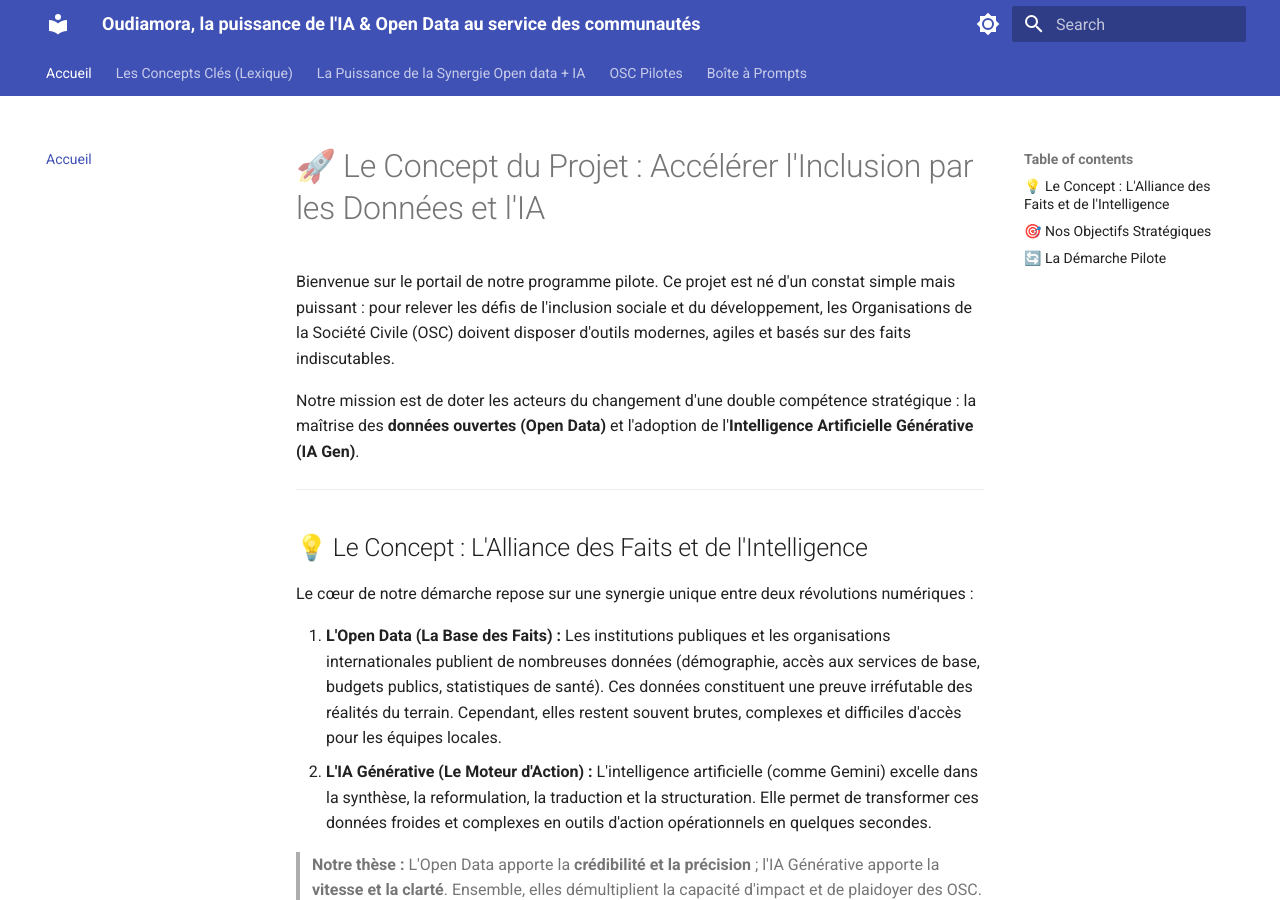
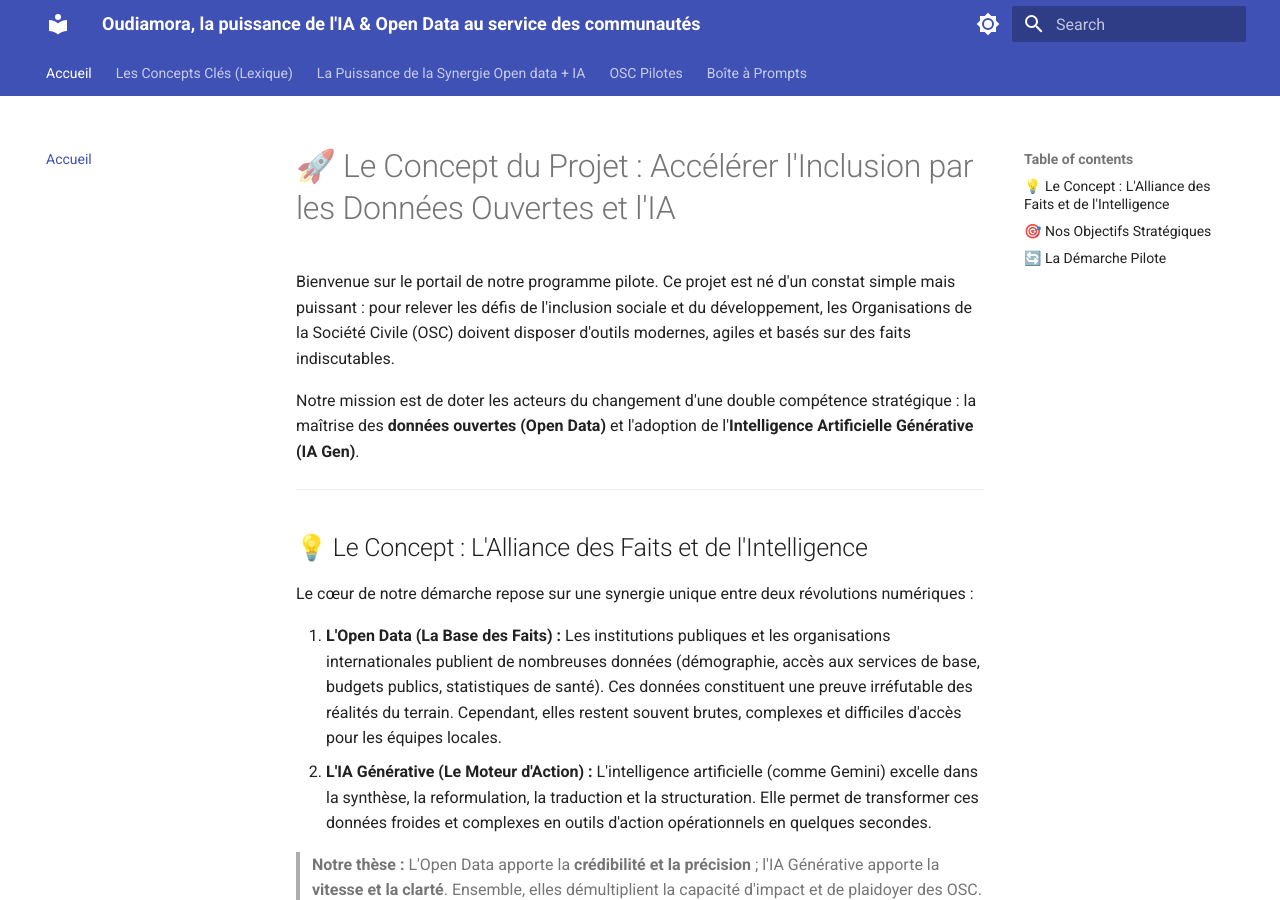
Before and after one commit to Link4Dev/oudiamora, an MkDocs documentation site: the page built from docs/index.md, in a window 1280 px wide and 900 px high. Built offline with MkDocs 1.6.1 and Material for MkDocs 9.7.7, drawn with Linux system fonts in a browser that asks for light colours.

Commit message:
Update index.md

```diff
--- a/docs/index.md
+++ b/docs/index.md
@@ -1,4 +1,4 @@
-# 🚀 Le Concept du Projet : Accélérer l'Inclusion par les Données et l'IA
+# 🚀 Le Concept du Projet : Accélérer l'Inclusion par les Données Ouvertes et l'IA
 
 Bienvenue sur le portail de notre programme pilote. Ce projet est né d'un constat simple mais puissant : pour relever les défis de l'inclusion sociale et du développement, les Organisations de la Société Civile (OSC) doivent disposer d'outils modernes, agiles et basés sur des faits indiscutables.
 
```
